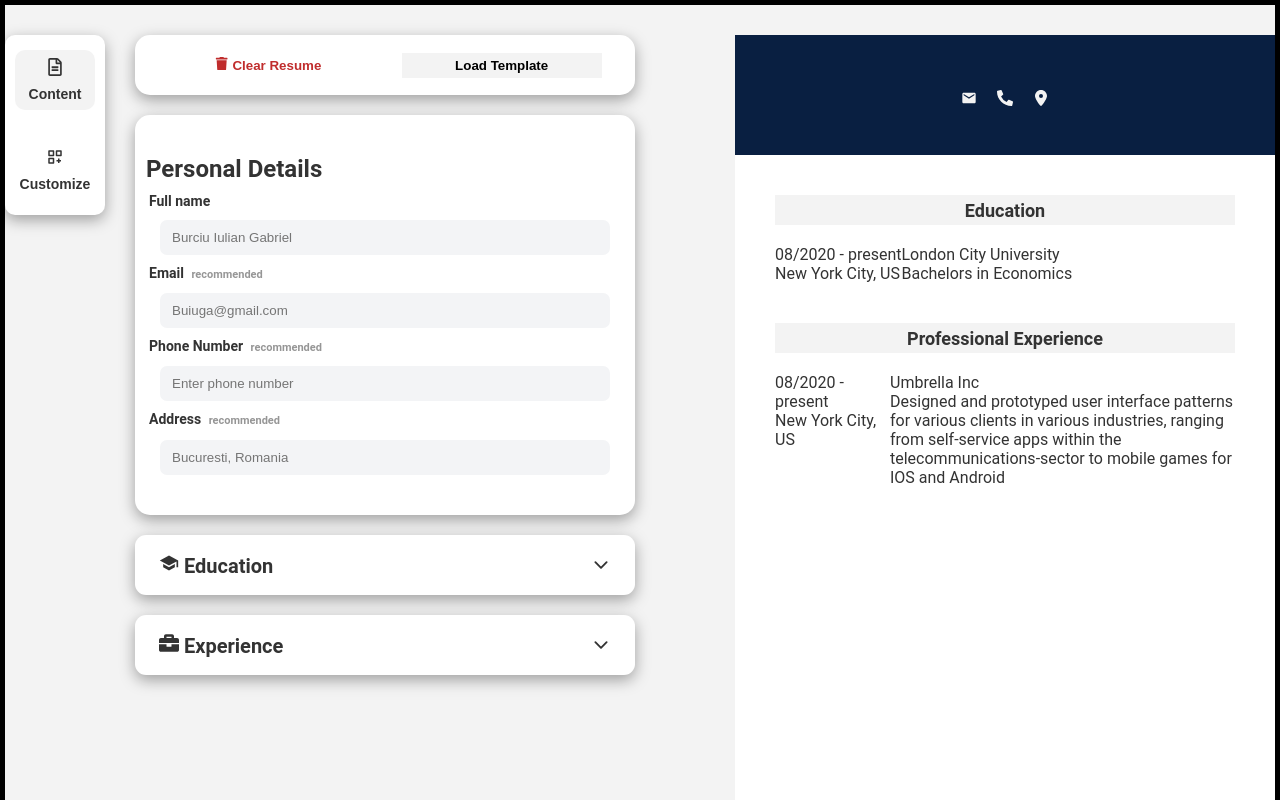
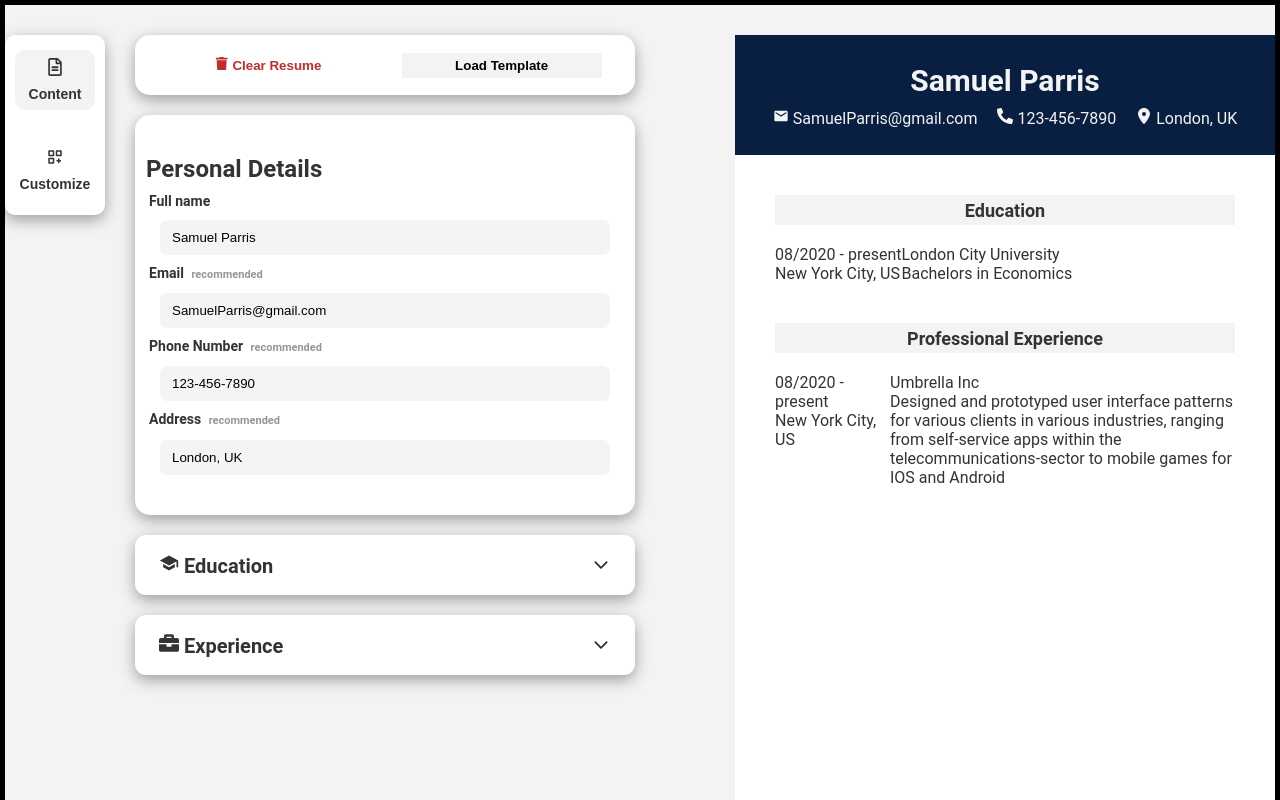
Before and after one commit to IulianGabriel/Resume-Architect, a React (Vite) app: page / in a window 1280 px wide. Shown: the top 800 px of the page. Built offline with nearby package versions, Linux system fonts and the light colour scheme.

Commit message:
Qol changes.
Added default state with "Load Template Button" values. the reason for that is because i don't want the CV to be empty on page load. I also changed the old placeholder to templatedResume values.

```diff
--- a/src/App.jsx
+++ b/src/App.jsx
@@ -11,11 +11,12 @@ import { useState } from "react";
 
 export default function App() {
   const [inputValue, setInputValue] = useState({
-    name: "",
-    email: "",
-    phoneNumber: "",
-    address: "",
+    name: templateResume.name,
+    email: templateResume.email,
+    phoneNumber: templateResume.phoneNumber,
+    address: templateResume.address,
   });
+
   function handleInputChange(e) {
     const { name, value } = e.target;
     // const name = e.target.name;
--- a/src/Components/PersonalDetails.jsx
+++ b/src/Components/PersonalDetails.jsx
@@ -1,3 +1,5 @@
+import templateResume from "../util/template";
+
 export default function PersonalDetails({ handleInputChange, inputValue }) {
   return (
     <form className="personal-details">
@@ -5,7 +7,7 @@ export default function PersonalDetails({ handleInputChange, inputValue }) {
       <label>Full name</label>
       <input
         type="text"
-        placeholder="Burciu Iulian Gabriel"
+        placeholder={templateResume.name}
         name="name"
         value={inputValue.name}
         onChange={handleInputChange}
@@ -15,7 +17,7 @@ export default function PersonalDetails({ handleInputChange, inputValue }) {
       </label>
       <input
         type="email"
-        placeholder="Buiuga@gmail.com"
+        placeholder={templateResume.email}
         name="email"
         value={inputValue.email}
         onChange={handleInputChange}
@@ -25,7 +27,7 @@ export default function PersonalDetails({ handleInputChange, inputValue }) {
       </label>
       <input
         type="tel"
-        placeholder="Enter phone number"
+        placeholder={templateResume.phoneNumber}
         name="phoneNumber"
         value={inputValue.phoneNumber}
         onChange={handleInputChange}
@@ -35,7 +37,7 @@ export default function PersonalDetails({ handleInputChange, inputValue }) {
       </label>
       <input
         type="text"
-        placeholder="Bucuresti, Romania"
+        placeholder={templateResume.address}
         name="address"
         value={inputValue.address}
         onChange={handleInputChange}
```
